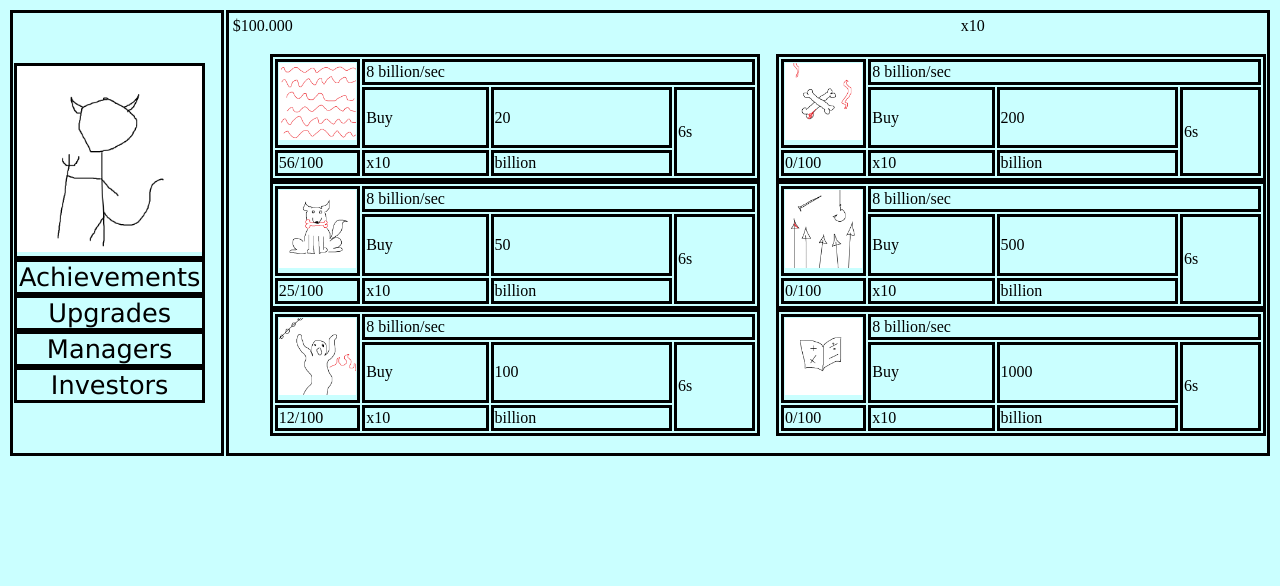
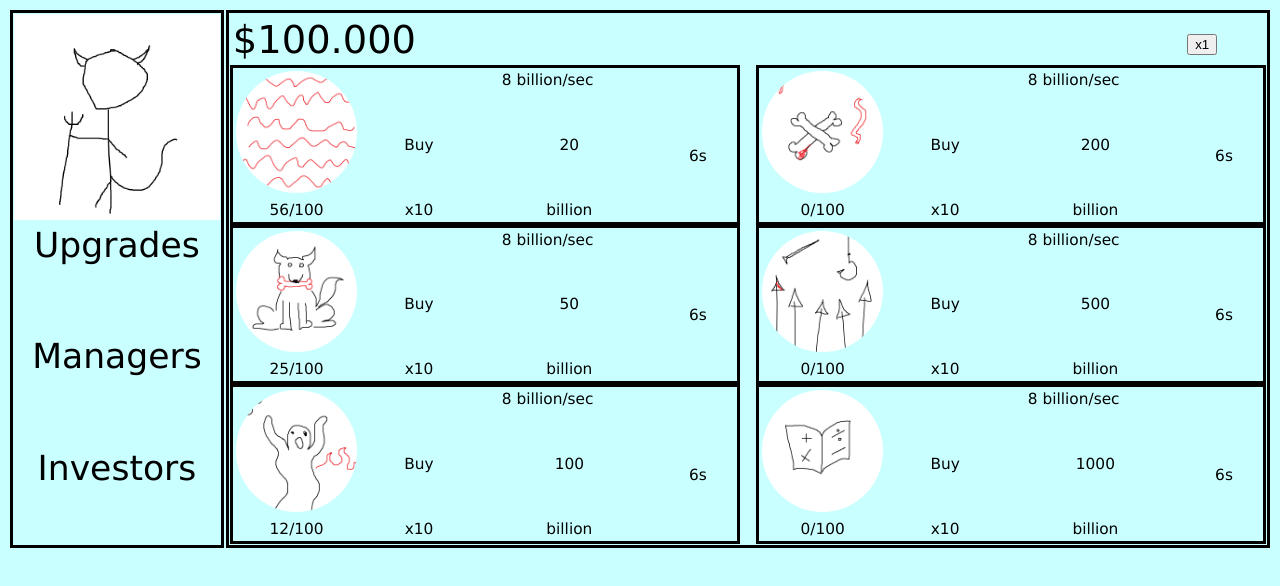
Before and after one commit to CassandraDupe/HellCapitalist, an Angular app in the folder HellCapitalist/: page / in a window 1280 px wide. Shown: the top 586 px of the page. Built offline with nearby package versions, Linux system fonts and the light colour scheme.

Commit message:
Ajout Bouton !!!

```diff
--- a/HellCapitalist/src/app/app.component.css
+++ b/HellCapitalist/src/app/app.component.css
@@ -1,7 +1,11 @@
+#menu {
+    vertical-align: top;
+    width: 17%; height: 100%;
+    border-color: black; border-style: solid;
+}
+
 #menu li {
     display: block;
-    width: 90%;
-    border-color: black; border-style: solid;
 }
 
 li.satan {
@@ -12,14 +16,42 @@ img.satan {
     width: 100%;
 }
 
-.optionsMenu {
-    height: 20%;
-    text-align: center; font-family:'Lucida Sans', 'Lucida Sans Regular', 'Lucida Grande', 'Lucida Sans Unicode', Geneva, Verdana, sans-serif;
-    font-size: 2vw;
+#menu div {
+    display: flex;
+    flex-direction: column;
+    justify-content: space-between;
+    height: 50%;
 }
 
-#jeu ul {
+.optionsMenu {
+    text-align: center;
+}
+
+.buttonMenu {
+    background-color: #00000000; border-style: none;
+    font-family:'Lucida Sans', 'Lucida Sans Regular', 'Lucida Grande', 'Lucida Sans Unicode', Geneva, Verdana, sans-serif;
+    font-size: 2.7vw; cursor: pointer;
+}
+
+#multiplicateur {
+    width: 12%;
+    font-size: 2vw;
+    text-align: center;
+}
+
+#argent {
+    font-size: 3vw;
+}
+
+#jeu div {
+    list-style-type: none;
     columns: 2;
     -webkit-columns: 2;
     -moz-columns: 2;
 }
+
+.pages {
+    width: 74%; height: 90%;
+    position: absolute; left: 13%; bottom:0%;
+    background-color: brown;
+}
--- a/HellCapitalist/src/app/app.component.html
+++ b/HellCapitalist/src/app/app.component.html
@@ -1,40 +1,57 @@
-<main class="main">
-  <table style="width: 100%; height: 100%;">
+<table style="width: 100%; height: 100%;">
+  <tbody>
     <tr>
-      <td id="menu" style="width: 17%; height: 100%; border-color: black; border-style: solid;">
+      <td id="menu">
         <li class="satan">
           <img class="satan" alt="connecté" src="../assets/satan.png"/>
         </li>
         <div>
+          <!--<li class="optionsMenu">
+            Achievements
+          </li>-->
           <li class="optionsMenu">
-            Achievements
+            <button name="mult" class="buttonMenu" (click)="openPage(1)">Upgrades</button>
           </li>
           <li class="optionsMenu">
-            Upgrades
+            <button name="mult" class="buttonMenu" (click)="openPage(2)">Managers</button>
           </li>
           <li class="optionsMenu">
-            Managers
-          </li>
-          <li class="optionsMenu">
-            Investors
+            <button name="mult" class="buttonMenu" (click)="openPage(3)">Investors</button>
           </li>
         </div>
       </td>
       <td id="jeu" style="height: 100%; border-color: black; border-style: solid;">
         <table style="width: 100%;">
-          <tr>
-            <td >$100.000</td>
-            <td>x10</td>
-          </tr>
+          <tbody>
+            <tr>
+              <td id="argent">$100.000</td>
+              <td id="multiplicateur">
+                <button name="mult" (click)="onClick()">{{ mults.at(i) }}</button>
+              </td>
+            </tr>
+          </tbody>
         </table>
-        <ul>
+        <div>
           @for (prod of produits; track prod._id) {
             <produit [prod]="prod"/>
           }
-        </ul>
+        </div>
       </td>
     </tr>
-  </table>
-</main>
+  </tbody>
+</table>
 
-<router-outlet />
+<div class="pages" [style]="'display:'+display1">
+  <button name="close1" (click)="closePage()">X</button>
+  Upgrades !!!
+</div>
+
+<div class="pages" [style]="'display:'+display2">
+  <button name="close2" (click)="closePage()">X</button>
+  Managers !!!
+</div>
+
+<div class="pages" [style]="'display:'+display3">
+  <button name="close3" (click)="closePage()">X</button>
+  Investors !!!
+</div>
--- a/HellCapitalist/src/app/app.component.ts
+++ b/HellCapitalist/src/app/app.component.ts
@@ -12,6 +12,46 @@ import { ProduitService } from '../car/ProduitService';
 })
 export class AppComponent {
   title = 'Hell Capitalist';
+
+  display1 = 'none';
+  display2 = 'none';
+  display3 = 'none';
+
+  openPage(opt:number) {
+    if(opt == 1){
+      this.display1 = 'block';
+      this.display2 = 'none';
+      this.display3 = 'none';
+    }
+    if(opt == 2){
+      this.display1 = 'none';
+      this.display2 = 'block';
+      this.display3 = 'none';
+    }
+    if(opt == 3){
+      this.display1 = 'none';
+      this.display2 = 'none';
+      this.display3 = 'block';
+    }
+  }
+
+  closePage() {
+    this.display1 = 'none';
+    this.display2 = 'none';
+    this.display3 = 'none';
+  }
+
+  i=0;
+  mults=["x1","x10","x100","MAX","NEXT"];
+
+  onClick() {
+    if (this.i < 4){
+      this.i = this.i + 1;
+    } else {
+      this.i = 0;
+    }
+  }
+
   produits;
 
   produitService = inject(ProduitService);
--- a/HellCapitalist/src/app/produit.component.css
+++ b/HellCapitalist/src/app/produit.component.css
@@ -1,16 +1,17 @@
-li {
+table {
     display: block;
     border-color: black; border-style: solid;
 }
 
 img {
-    width: 100%;
+    width: 100%; border-radius: 50%;
 }
 
 .tdIMG {
-    width: 18%
+    width: 25%
 }
 
 td{
-    border-color: black; border-style: solid;
+    font-size: 1.2vw;
+    text-align: center;
 }
--- a/HellCapitalist/src/app/produit.component.html
+++ b/HellCapitalist/src/app/produit.component.html
@@ -1,5 +1,5 @@
-<li>
 <table>
+    <tbody>
     <tr>
         <td class="tdIMG" rowspan="2">
             <img [src]="prod._imgURL" [alt]="prod._nom"/>
@@ -30,5 +30,5 @@
             {{ valeur }}
         </td>
     </tr>
+</tbody>
 </table>
-</li>
--- a/HellCapitalist/src/styles.css
+++ b/HellCapitalist/src/styles.css
@@ -2,4 +2,5 @@
 
 html {
     background-color: rgb(202, 255, 255); /* Couleur temporaire pour mieux voir le contour des images */
+    font-family:'Lucida Sans', 'Lucida Sans Regular', 'Lucida Grande', 'Lucida Sans Unicode', Geneva, Verdana, sans-serif;
 }
```
Lines whose indentation alone changed are shown as unchanged.
